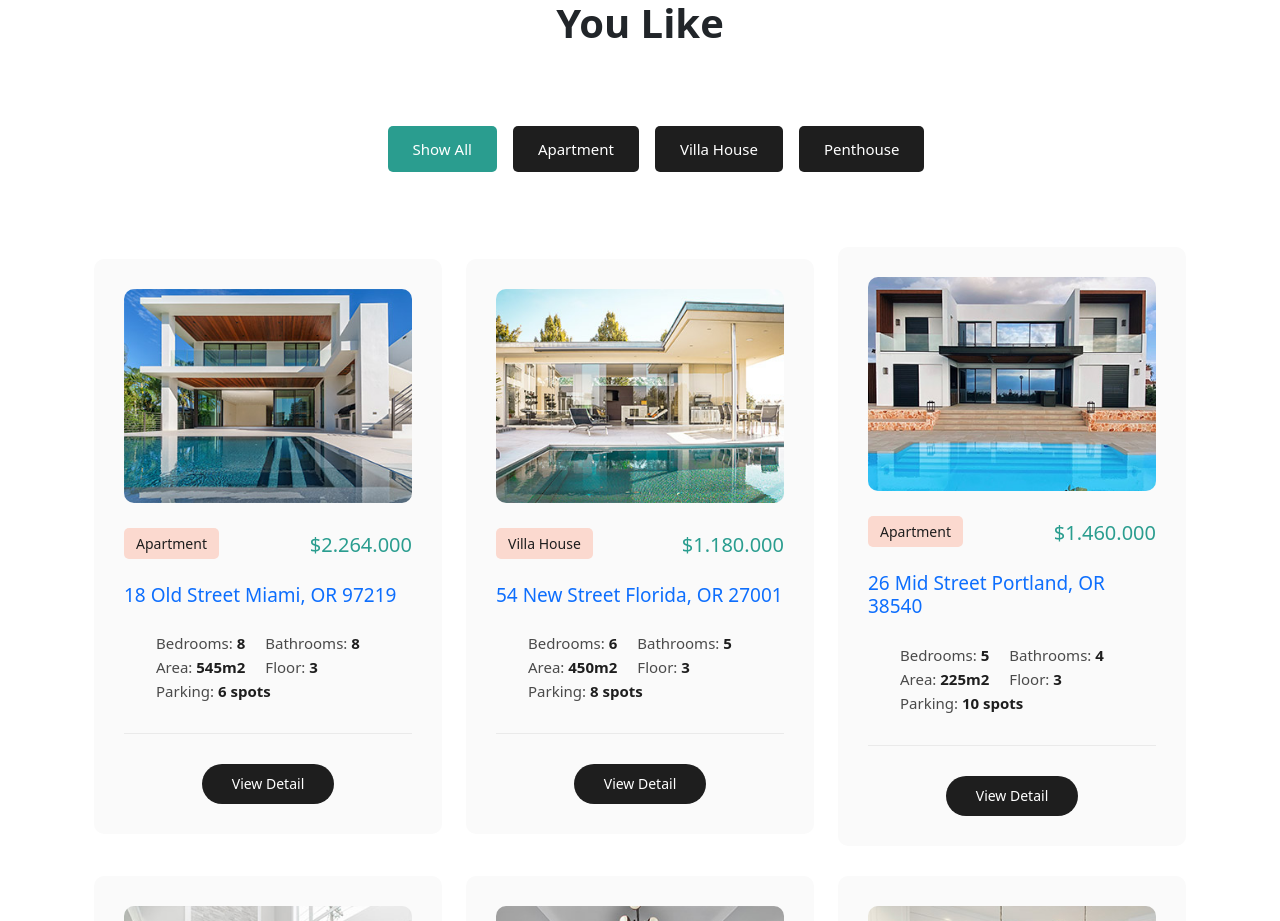
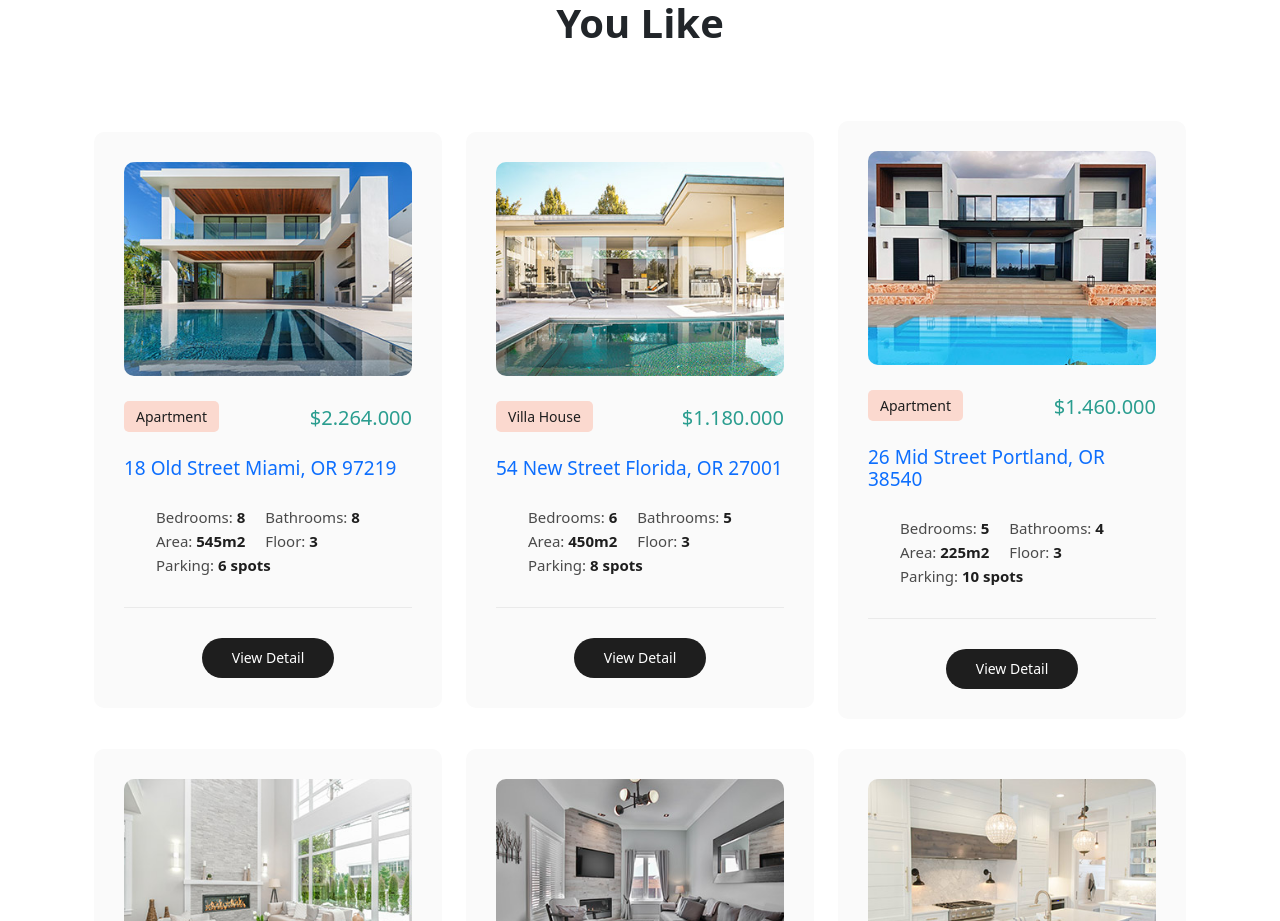
Before and after one commit to VatsalSutariyaDeveloper/Elysian, a React (Create React App) app: page / in a window 1280 px wide. Shown: the part 3980-4901 px from the top of the page. Built offline with nearby package versions, Linux system fonts and the light colour scheme; a web font is replaced by a local one.

Commit message:
"Very final code"

```diff
--- a/src/components/home/index.jsx
+++ b/src/components/home/index.jsx
@@ -461,28 +461,6 @@ const Hero = () => {
           <div className="row">
             <div className="section properties">
               <div className="container">
-                <ul className="properties-filter">
-                  <li>
-                    <Link className={activeCategory === 'all' ? 'is_active' : ''} onClick={() => handleCategoryChange('all')}>
-                      Show All
-                    </Link>
-                  </li>
-                  <li>
-                    <Link className={activeCategory === 'Apartment' ? 'is_active' : ''} onClick={() => handleCategoryChange('Apartment')}>
-                      Apartment
-                    </Link>
-                  </li>
-                  <li>
-                    <Link className={activeCategory === 'Villa House' ? 'is_active' : ''} onClick={() => handleCategoryChange('Villa House')}>
-                      Villa House
-                    </Link>
-                  </li>
-                  <li>
-                    <Link className={activeCategory === 'Penthouse' ? 'is_active' : ''} onClick={() => handleCategoryChange('Penthouse')}>
-                      Penthouse
-                    </Link>
-                  </li>
-                </ul>
                 <div className="row properties-box">
                   {filteredProperties.map((property, index) => (
                     <div key={index} className={`col-lg-4 col-md-6 align-self-center mb-30 properties-items col-md-6 ${property.category}`}>
--- a/src/components/pages/PropertieDetails.jsx
+++ b/src/components/pages/PropertieDetails.jsx
@@ -1,5 +1,5 @@
 import React, { useEffect, useState } from 'react';
-import { useParams } from 'react-router-dom';
+import { NavLink, useParams } from 'react-router-dom';
 import properties_data from './PropertiesData';
 import icon1 from '../../assets/images/info-icon-01.png';
 import icon2 from '../../assets/images/info-icon-02.png';
@@ -56,7 +56,7 @@ const PropertyDetails = () => {
                     <div className="row">
                         <div className="col-lg-12">
                             <span className="breadcrumb">
-                                <a href="#">Home</a> / Single Property
+                                <NavLink to="/">Home</NavLink> / Single Property
                             </span>
                             <h3>Single Property</h3>
                         </div>
```
